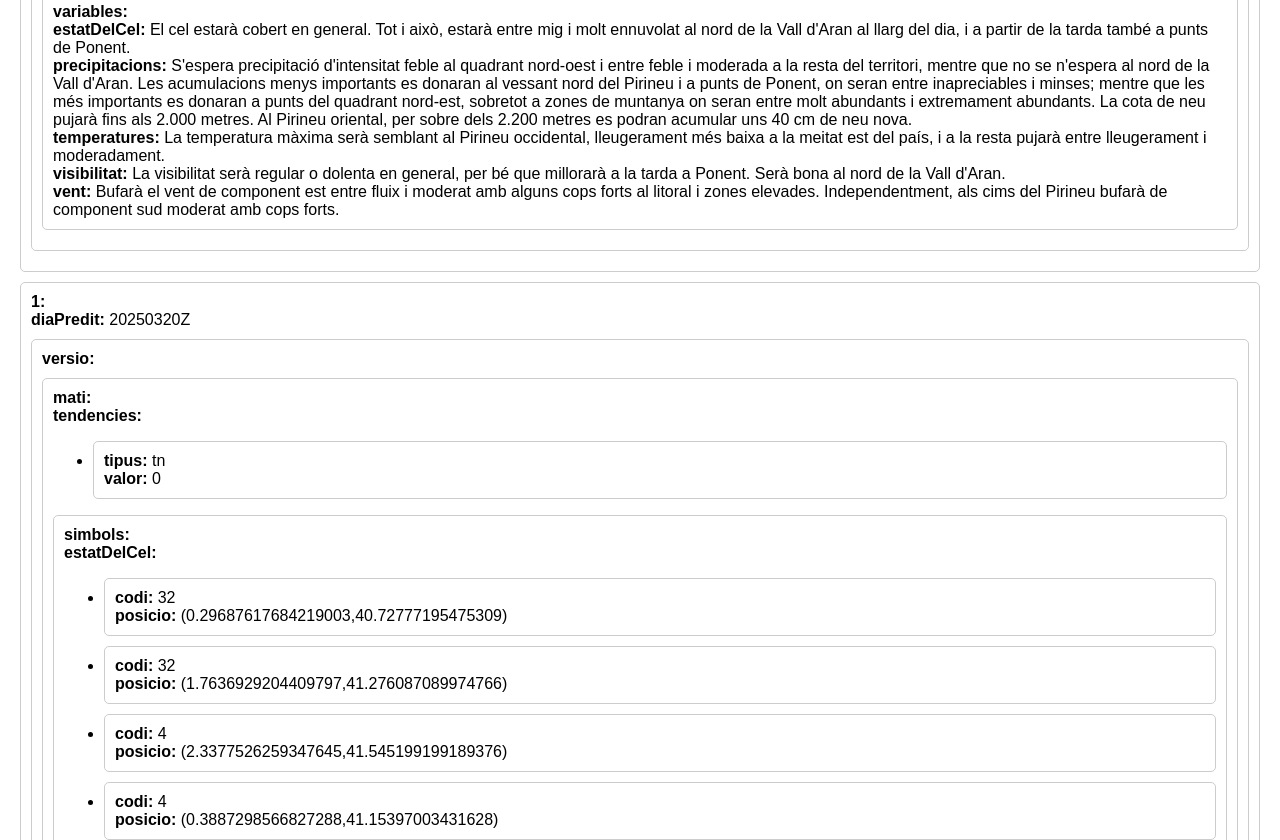
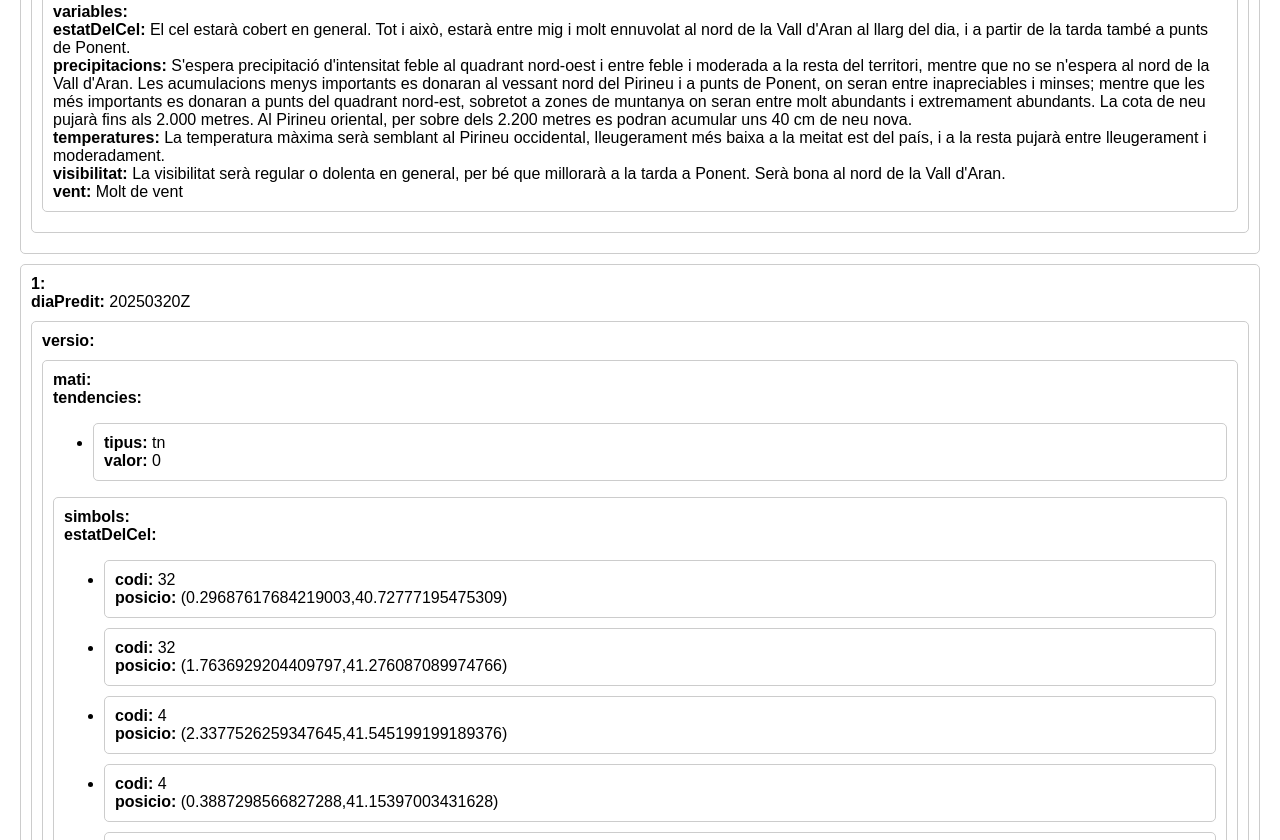
Before and after one commit to jraleixandri/asix1, a plain HTML site: page dades_temps2.html in a window 1280 px wide. Shown: the part 7320-8160 px from the top of the page. Drawn offline with Linux system fonts and the light colour scheme.

Commit message:
Update dades_temps2.html

```diff
--- a/dades_temps2.html
+++ b/dades_temps2.html
@@ -35,19 +35,19 @@
                     obj[key].forEach(item => {
                         if (typeof item === "object") {
                             html += `<li class="item">${renderObject(item)}</li>`;
-                        } /*else {
-                           if(key == "vent"){
-                            html += `<li>Molt de vent</li>`;
-                           }else{
+                        }else {
                             html += `<li>${item}</li>`;
-                           }
-                        }*/
+                        }
                     });
                     html += "</ul></div>";
                 } else if (typeof obj[key] === "object") {
                     html += `<div class="item"><strong>${key}:</strong>${renderObject(obj[key])}</div>`;
                 } else {
-                    html += `<div><strong>${key}:</strong> ${obj[key]}</div>`;
+                    if ( key == "vent"){
+                      html += `<div><strong>${key}:</strong> Molt de vent </div>`;
+                    }else{
+                      html += `<div><strong>${key}:</strong> ${obj[key]}</div>`;
+                    }
                 }
             }
             return html;
```
